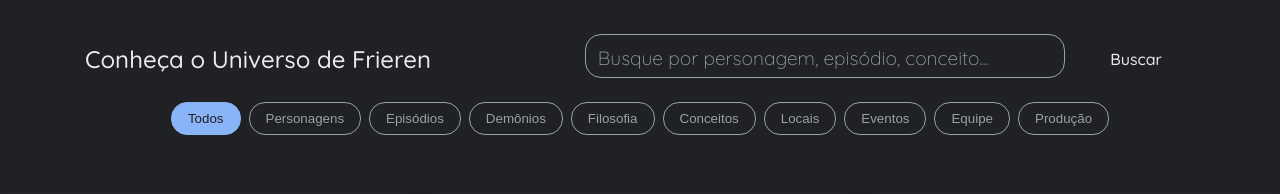
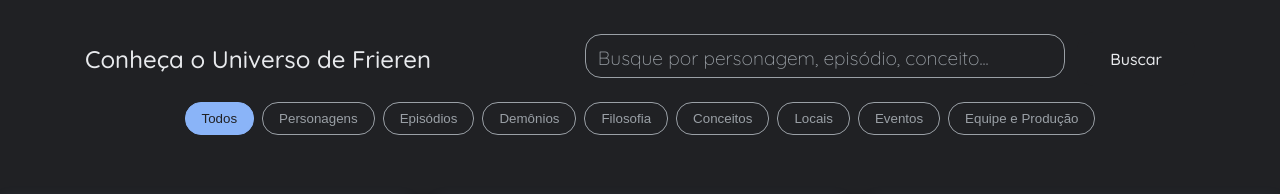
Before and after one commit to angellgunn/frieren, a plain HTML site: page index.html in a window 1280 px wide. Both pictures are taken after a click on the button "Todos". Shown: the top 194 px of the page. Drawn offline with Linux system fonts and the light colour scheme.

Commit message:
kraft, produção, trilha sonora

```diff
--- a/data/characters.json
+++ b/data/characters.json
@@ -582,5 +582,24 @@
             }
         ],
         "imagens": []
+    },
+    {
+        "titulo": "Kraft",
+        "tipo": "Personagem",
+        "descricao": "Um monge elfo que o grupo de Frieren encontra nas rigorosas terras do norte. Kraft dedicou sua longa vida à fé na Deusa e, em um passado distante, foi um herói que salvou uma vila de um demônio. Assim como Himmel, ele esperava que alguém se lembrasse de seus feitos através de uma estátua, mas o tempo apagou sua memória do povo. Seu encontro com Frieren reforça os temas da mortalidade, fé e o desejo de ser lembrado. Primeira aparição: Mangá Capítulo 31, Anime Episódio 15.",
+        "tags": ["elfo", "monge", "fé", "memória", "herói"],
+        "relacionados": ["Frieren", "Stark", "Fern"],
+        "fontes": [
+            {
+                "nome": "Frieren Wiki (EN)",
+                "url": "https://frieren.fandom.com/wiki/Kraft"
+            }
+        ],
+        "imagens": [
+            {
+                "url": "https://frieren-anime.jp/wp-content/themes/frieren_2023/assets/img/special/icon/015.jpg",
+                "licenca": "Fair Use"
+            }
+        ]
     }
 ]
--- a/data/production.json
+++ b/data/production.json
@@ -18,19 +18,15 @@
         "imagens": []
     },
     {
-        "titulo": "Elenco de Voz e Versão em Português do Brasil",
+        "titulo": "Elenco de Voz Japonês (Seiyuu)",
         "tipo": "Produção",
-        "descricao": "O elenco de voz japonês (seiyuu) de 'Frieren e a Jornada para o Além' é composto por talentos notáveis que dão vida aos personagens. Atsumi Tanezaki interpreta Frieren, Kana Ichinose é Fern, Chiaki Kobayashi dá voz a Stark, e Nobuhiko Okamoto é Himmel. Outros membros importantes incluem Hiroki Touchi como Heiter, Yoji Ueda como Eisen, Atsuko Tanaka como Flamme e Aya Hisakawa como Serie. A série está disponível com legendas e dublagem oficial em português do Brasil através da plataforma Crunchyroll, permitindo que o público lusófono desfrute da história com alta qualidade.",
-        "tags": ["dublagem", "seiyuu", "atores de voz", "português", "japonês", "Crunchyroll"],
-        "relacionados": ["Frieren", "Fern", "Stark", "Himmel", "Heiter", "Eisen", "Flamme", "Serie"],
+        "descricao": "O elenco de voz original japonês (seiyuu) de 'Frieren' é composto por talentos notáveis que dão vida aos personagens. A protagonista Frieren é interpretada por Atsumi Tanezaki. Seus companheiros de jornada, Fern e Stark, são dublados por Kana Ichinose e Chiaki Kobayashi, respectivamente. O grupo original de heróis conta com Nobuhiko Okamoto como Himmel, Hiroki Tochi como Heiter e Yoji Ueda como Eisen. Personagens importantes do arco do Exame de Maga de Primeira Classe incluem Atsuko Tanaka como Flamme, Mariya Ise como Serie, Takehito Koyasu como Kraft, e Taniyama Kishō como Übel.",
+        "tags": ["seiyuu", "atores de voz", "japonês"],
+        "relacionados": ["Frieren", "Fern", "Stark", "Himmel", "Heiter", "Eisen", "Flamme", "Serie", "Kraft", "Übel"],
         "fontes": [
             {
                 "nome": "Site Oficial do Anime Frieren",
                 "url": "https://frieren-anime.jp/character/"
-            },
-            {
-                "nome": "Crunchyroll - Frieren",
-                "url": "https://www.crunchyroll.com/pt-br/series/GZJHMM1ME/frieren-beyond-journeys-end"
             }
         ],
         "imagens": []
@@ -56,7 +52,7 @@
     {
         "titulo": "Tsukasa Abe",
         "tipo": "Equipe",
-        "descricao": "Tsukasa Abe é artista responsável pela ilustração do mangá 'Frieren'. Sendo este seu primeiro trabalho de grande serialização, seu traço detalhado foi fundamental para definir a identidade visual da obra, capturando a atmosfera e a beleza de seu mundo. Em 2015, ganhou um prêmio no New Generation Sunday Award da revista Weekly Shōnen Sunday. Sua estréia foi com a obra Canon, publicada na revista Shōnen Sunday S em 2017. Em 2018, ganhou uma menção honrosa no Shogakukan Newcomer Comic Award na categoria shōnen, por MEET UP. Eisen é o seu personagem favorito, por ter constituído um desafio interessante de desenhar. É fã de Persona 3.",
+        "descricao": "Tsukasa Abe (アベツカサ Abe Tsukasa, nascimento: 1995) é artista responsável pela ilustração do mangá 'Frieren'. Sendo este seu primeiro trabalho de grande serialização, seu traço detalhado foi fundamental para definir a identidade visual da obra, capturando a atmosfera e a beleza de seu mundo. Em 2015, ganhou um prêmio no New Generation Sunday Award da revista Weekly Shōnen Sunday. Sua estréia foi com a obra Canon, publicada na revista Shōnen Sunday S em 2017. Em 2018, ganhou uma menção honrosa no Shogakukan Newcomer Comic Award na categoria shōnen, por MEET UP. Eisen é o seu personagem favorito, por ter constituído um desafio interessante de desenhar. É fã de Persona 3.",
         "tags": ["autor", "mangá", "ilustrador"],
         "relacionados": ["Kanehito Yamada", "Shogakukan", "Staff e Produção"],
         "fontes": [
@@ -115,7 +111,7 @@
     {
         "titulo": "Trilha Sonora de Frieren",
         "tipo": "Produção",
-        "descricao": "Composta por Evan Call, a trilha sonora do anime é amplamente elogiada por capturar a essência da série. Além da música instrumental, a produção se destaca pelos temas de abertura e encerramento. A primeira abertura, 'Yuusha' da dupla YOASOBI, tornou-se um sucesso global. O encerramento, 'Anytime Anywhere' da cantora milet, complementa o tom melancólico e esperançoso da jornada.",
+        "descricao": "Composta por Evan Call, a trilha sonora do anime é amplamente elogiada por capturar a essência da série. Além da música instrumental, a produção se destaca pelos temas de abertura e encerramento. A primeira abertura, 'Yuusha' da dupla YOASOBI, tornou-se um sucesso global. O encerramento, 'Anytime Anywhere' da cantora milet, complementa o tom melancólico e esperançoso da jornada. Evan Call ganhou o prêmio de Melhor Som e Performance no Tokyo Anime Award Festival em 2025. Anytime Anywhere ganhou o Daruma de melhor encerramento no Japan Expo Awards em 2024.",
         "tags": ["anime", "trilha sonora", "evan call"],
         "relacionados": ["Evan Call", "Staff e Produção"],
         "fontes": [
@@ -180,7 +176,7 @@
     {
         "titulo": "Equipe de Animação Principal",
         "tipo": "Equipe",
-        "descricao": "A qualidade visual do anime de 'Frieren' é resultado do trabalho de uma equipe talentosa. Reiko Nagasawa, como designer de personagens, adaptou o traço de Tsukasa Abe para a animação. Tomohiro Suzuki foi o responsável pela composição da série, estruturando o roteiro dos episódios. A direção de arte de Sawako Takagi criou os cenários deslumbrantes, enquanto a direção de fotografia de Akane Fushihara capturou a atmosfera melancólica e épica da jornada.",
+        "descricao": "A qualidade visual do anime de 'Frieren' é resultado do trabalho de uma equipe talentosa. Reiko Nagasawa, como designer de personagens, adaptou o traço de Tsukasa Abe para a animação. Tomohiro Suzuki foi o responsável pela composição da série, estruturando o roteiro dos episódios. A direção de arte de Sawako Takagi criou os cenários deslumbrantes, enquanto a direção de fotografia de Akane Fushihara capturou a atmosfera melancólica e épica da jornada. A direção de som coube a Shōji Hata, enquanto a direção de ação ficou com Toru Iwasawa. Direção de cores Harue Ono, arte conceitual Seiko Yoshioka e edição de Kashiko Kimura.",
         "tags": ["animação", "design de personagens", "roteiro", "direção de arte"],
         "relacionados": ["Keiichiro Saito", "Staff e Produção"],
         "fontes": [
@@ -204,5 +200,59 @@
             }
         ],
         "imagens": []
+    },
+    {
+        "titulo": "Milet e 'Anytime Anywhere'",
+        "tipo": "Produção",
+        "descricao": "A cantora e compositora japonesa Milet (ミレイ, Mirei) é a voz por trás de 'Anytime Anywhere', o tema de encerramento da primeira temporada do anime. A canção, com composição e arranjos de Evan Call, captura a atmosfera melancólica e esperançosa da série. Ela ficou entre as 10 faixas digitais mais populares no Japão em 2023, ultrapassando 41 milhões de streams no Spotify e 44 milhões de visualizações no YouTube no final de 2025. Milet estreou em 2019, e seu primeiro album, Eyes, alcançou primeiro lugar na Billboard japonesa.",
+        "tags": ["música", "encerramento", "milet", "Anytime Anywhere", "Evan Call"],
+        "relacionados": ["Trilha Sonora de Frieren", "Evan Call", "Staff e Produção"],
+        "fontes": [
+            {
+                "nome": "Site Oficial da milet",
+                "url": "https://www.milet.jp/"
+            },
+            {
+                "nome": "Sony Music Japan (Gravadora)",
+                "url": "https://www.sonymusic.co.jp/artist/milet_music/"
+            },
+            {
+                "nome": "Certificação RIAJ (Ouro)",
+                "url": "https://www.riaj.or.jp/f/data/cert/st_search.html"
+            }
+        ],
+        "imagens": [
+            {
+                "url": "https://www.milet.jp/img/milet-budokan-2026-photo.jpg",
+                "licenca": "Fair Use"
+            }
+
+        ]
+    },
+    {
+        "titulo": "Elenco de Voz Brasileiro (Dublagem)",
+        "tipo": "Produção",
+        "descricao": "A versão brasileira de 'Frieren' foi produzida pelo estúdio Dubrasil e está disponível na Crunchyroll. O elenco principal conta com Jacque Souza como Frieren, Bruna Nogueira como Fern e André Rinaldi como Stark. O grupo original de heróis é dublado por Vágner Fagundes (Himmel), Cássius Romero (Heiter) e Mauro Ramos (Eisen). A direção de dublagem ficou a cargo de André Rinaldi, trazendo uma adaptação de alta qualidade para o público lusófono. Há vídeos no YouTube com as carismáticas dubladoras de Frieren e Fern.",
+        "tags": ["dublagem", "atores de voz", "português", "Crunchyroll", "Dubrasil"],
+        "relacionados": ["Frieren", "Fern", "Stark", "Himmel", "Heiter", "Eisen"],
+        "fontes": [
+            {
+                "nome": "Crunchyroll - Frieren",
+                "url": "https://www.crunchyroll.com/pt-br/series/GZJHMM1ME/frieren-beyond-journeys-end"
+            },
+            {
+                "nome": "Dublagem Wiki",
+                "url": "https://dublagem.fandom.com/wiki/Frieren_e_a_Jornada_para_o_Al%C3%A9m"
+            },
+            {
+                "nome": "Entrevista com Jacque Souza",
+                "url": "https://youtu.be/mGz6k3X_StA?si=R-CNIbu0sqDKDR-O"
+            },
+            {
+                "nome": "Entrevista com Bruna Nogueira",
+                "url": "https://youtu.be/jXl6UovCLuU?si=dIy38LYkLmIJIMlt"
+            }
+        ],
+        "imagens": []
     }
 ]
--- a/index.html
+++ b/index.html
@@ -22,8 +22,7 @@
             <button class="filtro-btn" data-tipo="Conceito">Conceitos</button>
             <button class="filtro-btn" data-tipo="Local">Locais</button>
             <button class="filtro-btn" data-tipo="Evento">Eventos</button>
-            <button class="filtro-btn" data-tipo="Equipe">Equipe</button>
-            <button class="filtro-btn" data-tipo="Produção">Produção</button>
+            <button class="filtro-btn" data-tipo="equipe-producao">Equipe e Produção</button>
         </nav>
     </header>
 
--- a/script.js
+++ b/script.js
@@ -101,6 +101,9 @@ function filtrarPorTipo(evento) {
 
     if (tipoFiltro === "todos") {
         renderizarCards(dados);
+    } else if (tipoFiltro === "equipe-producao") {
+        const dadosFiltrados = dados.filter(dado => dado.tipo === "Equipe" || dado.tipo === "Produção");
+        renderizarCards(dadosFiltrados);
     } else {
         const dadosFiltrados = dados.filter(dado => dado.tipo === tipoFiltro);
         renderizarCards(dadosFiltrados);
```
